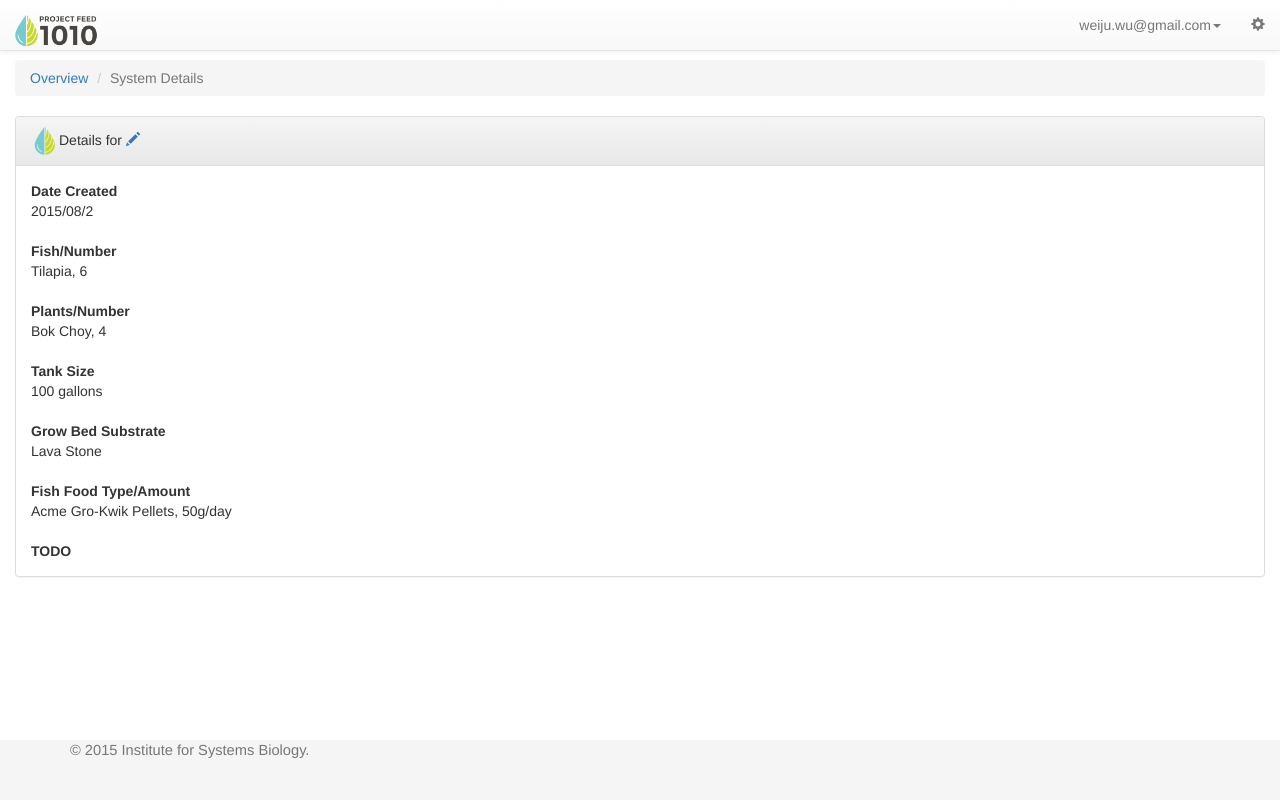
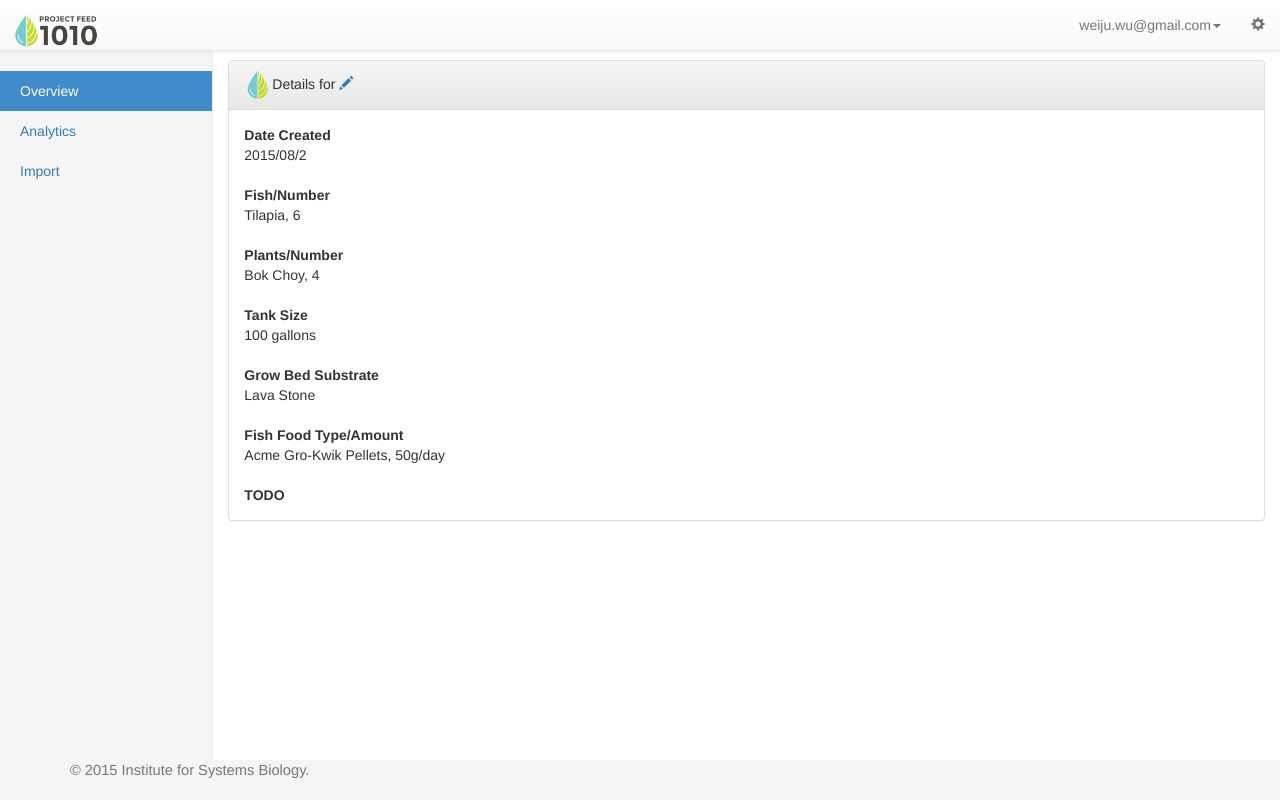
Before and after one commit to baliga-lab/aqxWeb, a Flask app: template templates/system_details.html in a window 1280 px wide. Run offline with Flask 2, Linux system fonts and the light colour scheme; the template is opened without the code that fills it, so the values that code supplies are empty; some libraries are stand-ins or nearby versions.

Commit message:
Bootstrap overrides now in overrides.css

```diff
--- a/static/css/main.css
+++ b/static/css/main.css
@@ -1,31 +1,7 @@
-body {
-  padding-top: 60px;
-}
-
+/* Application Specific */
 .logo {
     height: 32px;
 }
-
-p {
-    color: rgb(102, 102, 102);
-    font-weight: normal;
-    font-size: 11pt;
-}
-
-.navlink {
-    font-size: 10pt;
-    padding-left: 1.5em;
-}
-
-.footer {
-  position: absolute;
-  bottom: 0;
-  width: 100%;
-  /* Set the fixed height of the footer here */
-  height: 60px;
-  background-color: #f5f5f5;
-}
-
 
 .sys-desc {
     font-size: 10pt;
--- /dev/null
+++ b/static/css/overrides.css
@@ -0,0 +1,73 @@
+/* Default Bootstrap overrides/customizations */
+html {
+    /* sticky footer */
+    position: relative;
+    min-height: 100%;
+}
+
+body {
+  padding-top: 60px;
+  margin-bottom: 40px; /* sticky footer */
+}
+
+.footer {
+    /* sticky footer */
+    position: absolute;
+    bottom: 0;
+    width: 100%;
+    /* Set the fixed height of the footer here */
+    height: 40px;
+    background-color: #f5f5f5;
+}
+
+p {
+    color: rgb(102, 102, 102);
+    font-weight: normal;
+    font-size: 11pt;
+}
+
+.navlink {
+    font-size: 10pt;
+    padding-left: 1.5em;
+}
+
+/*
+ * Sidebar
+ */
+
+/* Hide for mobile, show later */
+.sidebar {
+  display: none;
+}
+@media (min-width: 768px) {
+  .sidebar {
+    position: fixed;
+    top: 51px;
+    bottom: 0;
+    left: 0;
+    z-index: 1000;
+    display: block;
+    padding: 20px;
+    overflow-x: hidden;
+    overflow-y: auto; /* Scrollable contents if viewport is shorter than content. */
+    background-color: #f5f5f5;
+    border-right: 1px solid #eee;
+  }
+}
+
+/* Sidebar navigation */
+.nav-sidebar {
+  margin-right: -21px; /* 20px padding + 1px border */
+  margin-bottom: 20px;
+  margin-left: -20px;
+}
+.nav-sidebar > li > a {
+  padding-right: 20px;
+  padding-left: 20px;
+}
+.nav-sidebar > .active > a,
+.nav-sidebar > .active > a:hover,
+.nav-sidebar > .active > a:focus {
+  color: #fff;
+  background-color: #428bca;
+}
--- a/templates/dashboard.html
+++ b/templates/dashboard.html
@@ -11,6 +11,7 @@
     <!-- Bootstrap -->
     <link href="/static/css/bootstrap.min.css" rel="stylesheet">
     <link rel="stylesheet" href="/static/css/bootstrap-theme.min.css">
+    <link rel="stylesheet" href="/static/css/overrides.css" media="all"></link>
     <link rel="stylesheet" href="/static/css/main.css" media="all"></link>
     <!-- HTML5 shim and Respond.js for IE8 support of HTML5 elements and media queries -->
     <!-- WARNING: Respond.js doesn't work if you view the page via file:// -->
--- a/templates/system_details.html
+++ b/templates/system_details.html
@@ -11,6 +11,7 @@
     <!-- Bootstrap -->
     <link href="/static/css/bootstrap.min.css" rel="stylesheet">
     <link rel="stylesheet" href="/static/css/bootstrap-theme.min.css">
+    <link rel="stylesheet" href="/static/css/overrides.css" media="all"></link>
     <link rel="stylesheet" href="/static/css/main.css" media="all"></link>
     <!-- HTML5 shim and Respond.js for IE8 support of HTML5 elements and media queries -->
     <!-- WARNING: Respond.js doesn't work if you view the page via file:// -->
@@ -74,14 +75,21 @@
     </nav>
 
     <div class="container-fluid">
+      <div class="row">
+        <div class="col-sm-3 col-md-2 sidebar" style="margin-bottom: 40px;">
+          <ul class="nav nav-sidebar">
+            <li class="active"><a href="#">Overview <span class="sr-only">(current)</span></a></li>
+            <li><a href="#">Analytics</a></li>
+            <li><a href="#">Import</a></li>
+          </ul>
+        </div><!-- /.col-sm-3 sidebar -->
 
-      <ol class="breadcrumb">
-        <li><a href="{{url_for('dashboard')}}">Overview</a></li>
-        <li class="active">System Details</li>
-      </ol>
+        <div class="col-sm-9 col-sm-offset-3 col-md-10 col-md-offset-2 main">
 
         <div class="panel panel-default">
+
           <div class="panel-heading"><img style="height: 28px;" src="/static/images/leaf_icon.png">Details for <strong>{{system_name}}</strong> <a href="#edit" title="Edit Details"><span class="glyphicon glyphicon-pencil"></span></a></div>
+
           <div class="panel-body">
             <dl>
               <dt>Date Created</dt>
@@ -108,8 +116,10 @@
               <dd>Acme Gro-Kwik Pellets, 50g/day</dd>
             </dl>
             <strong>TODO</strong>
-        </div><!-- .panel-body -->
-      </div><!-- .panel -->
+          </div><!-- /.panel-body -->
+        </div><!-- /.panel -->
+        </div><!-- /.main -->
+      </div><!-- /.row -->
     </div><!-- /.container-fluid -->
 
     <footer class="footer">
```
Also changed, not shown: templates/index.html (+8 -7 lines). Lines whose indentation alone changed are shown as unchanged.
